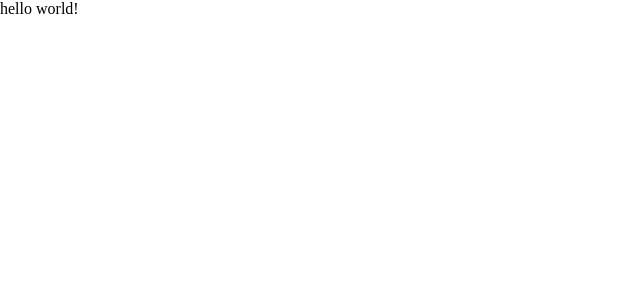
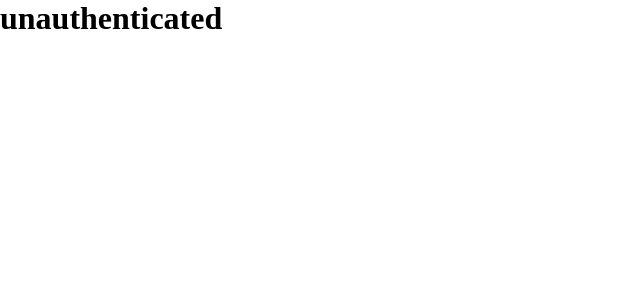
Before and after one commit to nicallennn/sonix, a React (Create React App) app in the folder client/: page / in a window 1280 px wide. Shown: the top 300 px of the page, without its empty margins (0-640 px from the left). Built offline with nearby package versions, Linux system fonts and the light colour scheme.

Commit message:
feat: added redux store, actions, reducers, tested authenticated/unauthenticated pattern

```diff
--- a/client/package.json
+++ b/client/package.json
@@ -8,7 +8,9 @@
     "@testing-library/user-event": "^13.5.0",
     "react": "^18.0.0",
     "react-dom": "^18.0.0",
+    "react-redux": "^8.0.1",
     "react-scripts": "5.0.1",
+    "redux": "^4.2.0",
     "sass": "^1.50.1",
     "web-vitals": "^2.1.4"
   },
--- a/client/src/App.js
+++ b/client/src/App.js
@@ -1,9 +1,35 @@
+import { useSelector, useDispatch } from 'react-redux';
+import { useEffect } from 'react';
+import { login, logout } from './state/actions';
+
+import AuthenticatedApp from './authenticated-app';
+import UnauthenticatedApp from './unauthenticated-app';
+
 import './App.scss';
 
 function App() {
+  const loggedIn = useSelector(state => state.authenticated);
+  const userProfile = useSelector(state => state.profile);
+  const dispatch = useDispatch();
+
+  useEffect(() => {
+    // localStorage.setItem('accessToken', 'test');
+    // check if user is logged in and set store state
+    const token = localStorage.getItem('accessToken');
+    if (token) {
+      //set store state as logged in
+      dispatch(login());
+    }
+  });
+
+  //! test to tryout the store, logs user out
+  const handleClick = (e) => {
+    dispatch(logout());
+  }
+
   return (
     <div className="App">
-      hello world!
+      {loggedIn ? <AuthenticatedApp /> : <UnauthenticatedApp />}
     </div>
   );
 }
--- /dev/null
+++ b/client/src/authenticated-app.js
@@ -0,0 +1,7 @@
+const AuthenticatedApp = () => {
+  return (
+    <h1>Authenticated</h1>
+  );
+}
+
+export default AuthenticatedApp;
--- a/client/src/index.js
+++ b/client/src/index.js
@@ -1,11 +1,20 @@
 import React from 'react';
 import ReactDOM from 'react-dom/client';
+import { Provider } from 'react-redux';
+import { createStore } from 'redux';
+import reducers from './state/reducers';
+
 import './index.scss';
 import App from './App';
 
+let store = createStore(reducers, window.__REDUX_DEVTOOLS_EXTENSION__ &&
+  window.__REDUX_DEVTOOLS_EXTENSION__());
+
 const root = ReactDOM.createRoot(document.getElementById('root'));
 root.render(
-  <React.StrictMode>
+  // <React.StrictMode>
+  <Provider store={store}>
     <App />
-  </React.StrictMode>
+  </Provider>
+  // </React.StrictMode>
 );
--- /dev/null
+++ b/client/src/state/actions.js
@@ -0,0 +1,27 @@
+export const login = () => ({
+  type: 'LOGIN'
+});
+
+export const logout = () => ({
+  type: 'LOGOUT'
+});
+
+export const setUserProfile = () => ({
+  type: 'SET_USER_PROFILE'
+});
+
+export const likeRecipe = () => ({
+  type: 'LIKE_RECIPE'
+});
+
+export const unlikeRecipe = () => ({
+  type: 'UNLIKE_RECIPE'
+});
+
+export const createRecipe = () => ({
+  type: 'CREATE_RECIPE'
+});
+
+export const deleteRecipe = () => ({
+  type: 'DELETE_RECIPE'
+});
--- /dev/null
+++ b/client/src/state/reducers.js
@@ -0,0 +1,35 @@
+import { combineReducers } from 'redux';
+
+
+const authenticated = (loggedIn = false, action) => {
+
+  if (action.type === 'LOGIN') {
+    const newLoggedIn = true;
+    return newLoggedIn;
+  }
+
+  if (action.type === 'LOGOUT') {
+    const newLoggedIn = false;
+    localStorage.removeItem('accessToken');
+    return newLoggedIn;
+  }
+
+  return loggedIn;
+}
+
+const profile = (userProfile = {}, action) => {
+  return userProfile;
+}
+
+const dashboardRecipes = (recipes = { dash: [1, 2, 3] }, action) => {
+  return recipes;
+}
+
+// Combining both reducers
+const reducers = combineReducers({
+  authenticated,
+  profile,
+  dashboardRecipes
+});
+
+export default reducers;
--- /dev/null
+++ b/client/src/unauthenticated-app.js
@@ -0,0 +1,7 @@
+const UnauthenticatedApp = () => {
+  return (
+    <h1>unauthenticated</h1>
+  );
+}
+
+export default UnauthenticatedApp;
```
Also changed, not shown: client/src/services/recipeApiService.js (added), client/src/services/userApiService.js (added), 1 other file (tests, documents, lock files or other folders).
